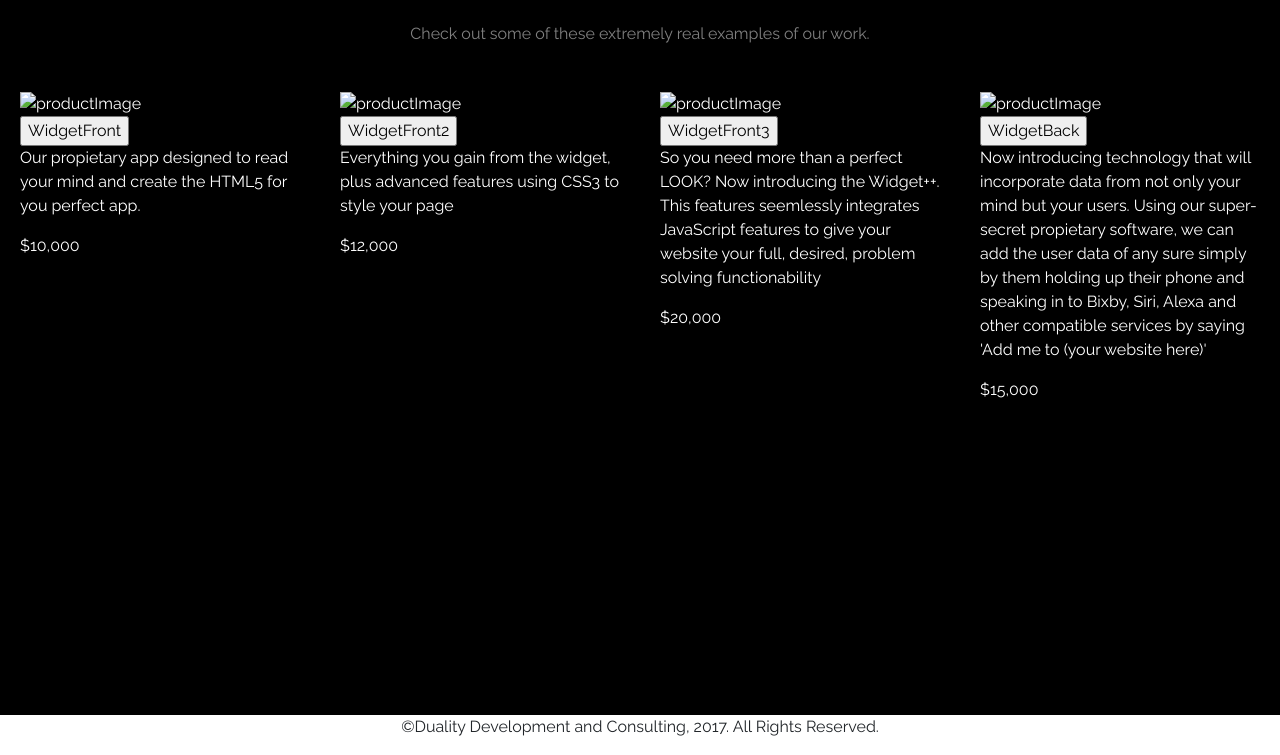
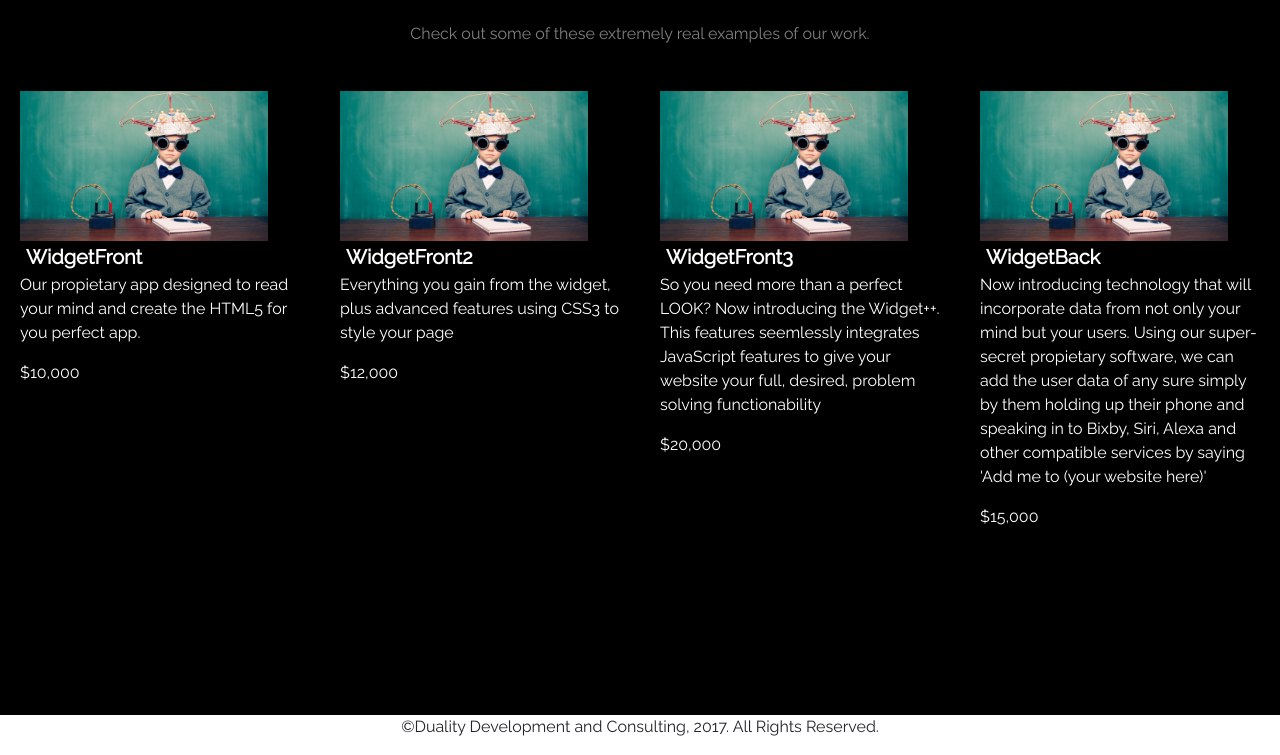
Before and after one commit to jellis720/ecommerce-react-app, a React app: page /Products in a window 1280 px wide. Shown: the part 45-800 px from the top of the page. Built offline with nearby package versions, Linux system fonts and the light colour scheme.

Commit message:
more styling

```diff
--- a/src/data/productData.js
+++ b/src/data/productData.js
@@ -1,35 +1,33 @@
-// import Sand from '';
-// import Lawn from '';
-// import Shovel from '';
-// import Rake from '';
+import MindReading from '../images/mindreading.jpg';
+
 const productList = [
   {
     id: 1,
     name: "WidgetFront",
     price: "$10,000",
     details: "Our propietary app designed to read your mind and create the HTML5 for you perfect app.",
-    // imageUrl:
+    imageUrl: MindReading
 },
   {
     id: 2,
     name: "WidgetFront2",
     price: "$12,000",
     details: "Everything you gain from the widget, plus advanced features using CSS3 to style your page",
-    // imageUrl:
+    imageUrl: MindReading
 },
   {
     id: 3,
     name: "WidgetFront3",
     price: "$20,000",
     details: "So you need more than a perfect LOOK? Now introducing the Widget++. This features seemlessly integrates JavaScript features to give your website your full, desired, problem solving functionability",
-    // imageUrl:
+    imageUrl: MindReading
 },
   {
     id: 4,
     name: "WidgetBack",
     price: "$15,000",
     details: "Now introducing technology that will incorporate data from not only your mind but your users. Using our super-secret propietary software, we can add the user data of any sure simply by them holding up their phone and speaking in to Bixby, Siri, Alexa and other compatible services by saying 'Add me to (your website here)'",
-    // imageUrl:
+    imageUrl: MindReading
 
 }
 ]
--- a/src/styles/App.css
+++ b/src/styles/App.css
@@ -95,6 +95,14 @@ td{
   border: white 1px solid;
 }
 
+.descDisplay{
+  border:none;
+  background-color:black;
+  color: white;
+  font-weight: bold;
+  font-size: 20px;
+}
+
 .prodContainer{
   width: 25%;
   margin: 20px
@@ -107,6 +115,10 @@ td{
 
 .prodGrid a{
   color: white;
+}
+
+.prodImage{
+  height:150px
 }
 
 .contactContent{
```
Also changed, not shown: src/images/mindreading.jpg (added).
